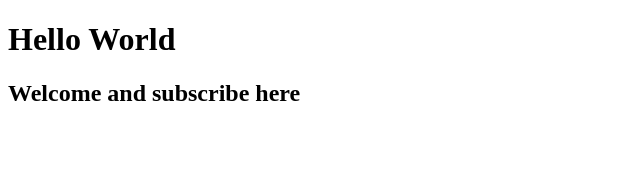
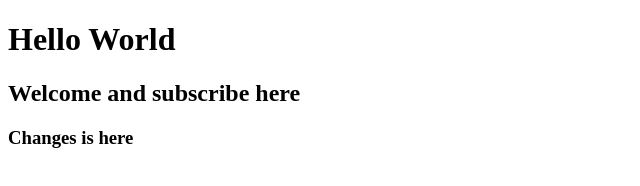
Before and after one commit to mrvishalsharma01/HostelManagements, a plain HTML site: page index.html in a window 1280 px wide. Shown: the whole page, without its empty margins (0-640 px from the left). Drawn offline with Linux system fonts and the light colour scheme.

Commit message:
updated changes

```diff
--- a/index.html
+++ b/index.html
@@ -10,5 +10,7 @@
 
 
   <h2>Welcome and subscribe here </h2>
+
+  <h3>Changes is here</h3>
 </body>
 </html>
```
